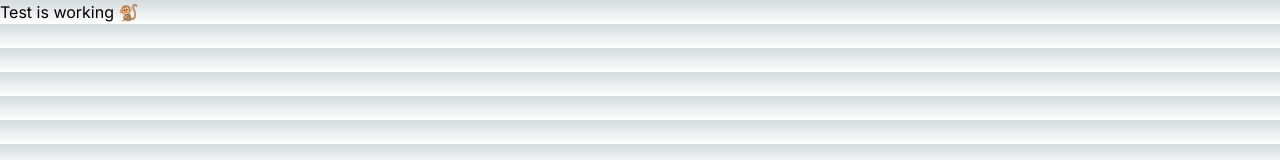
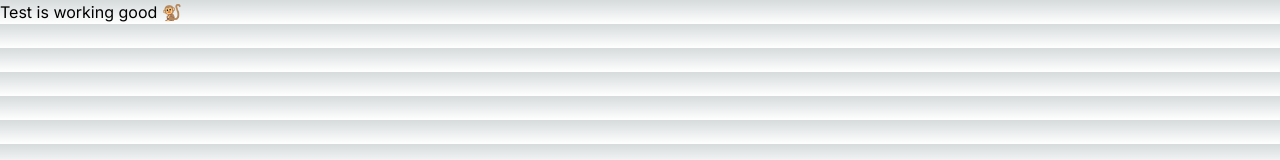
Before and after one commit to MonarchGitHub/smartbudgetai-frontend, a Next.js app in the folder smartbudgetai/: page / in a window 1280 px wide. Shown: the top 160 px of the page. Built offline with nearby package versions, Linux system fonts and the light colour scheme.

Commit message:
trigger deploy

```diff
--- a/smartbudgetai/src/app/page.js
+++ b/smartbudgetai/src/app/page.js
@@ -4,7 +4,7 @@ export default function Home() {
   return (
     <>
 
-      <div>Test is working 🐒</div>
+      <div>Test is working good 🐒</div>
 
     </>
   );
```
